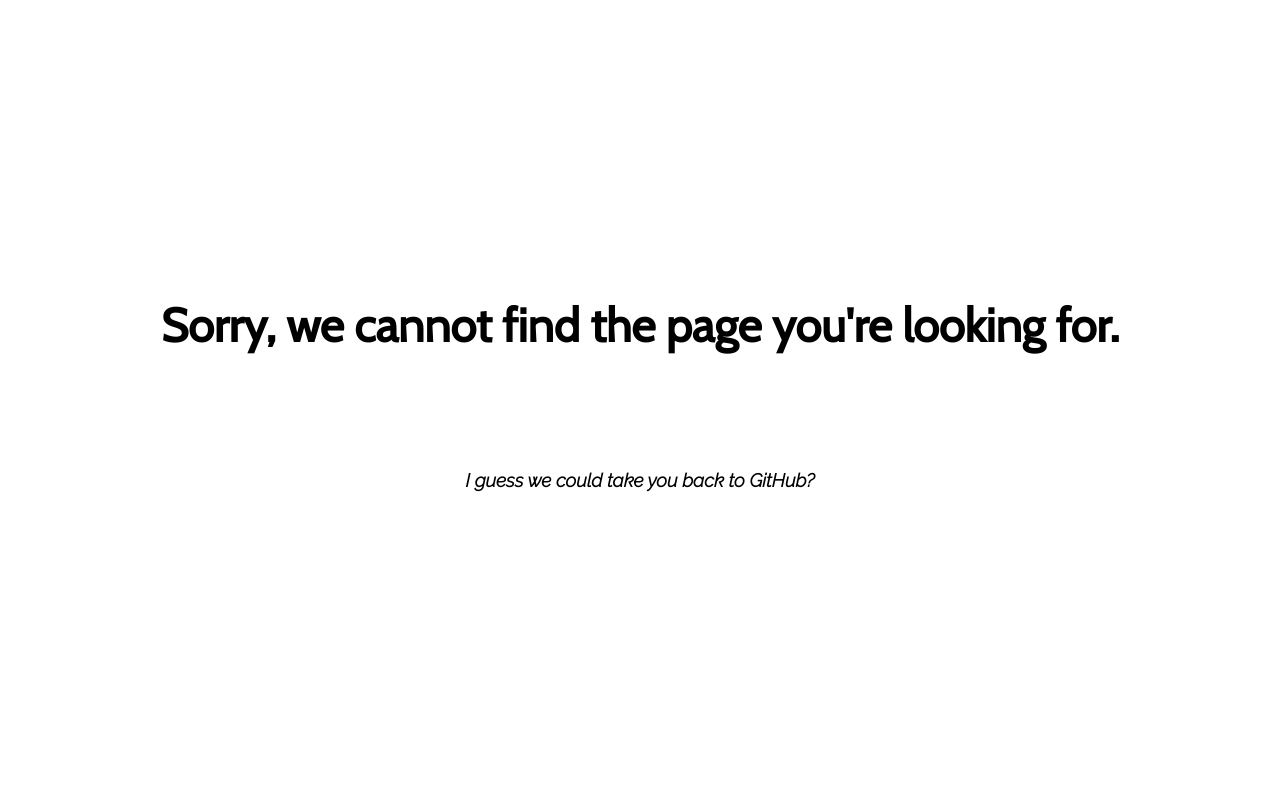
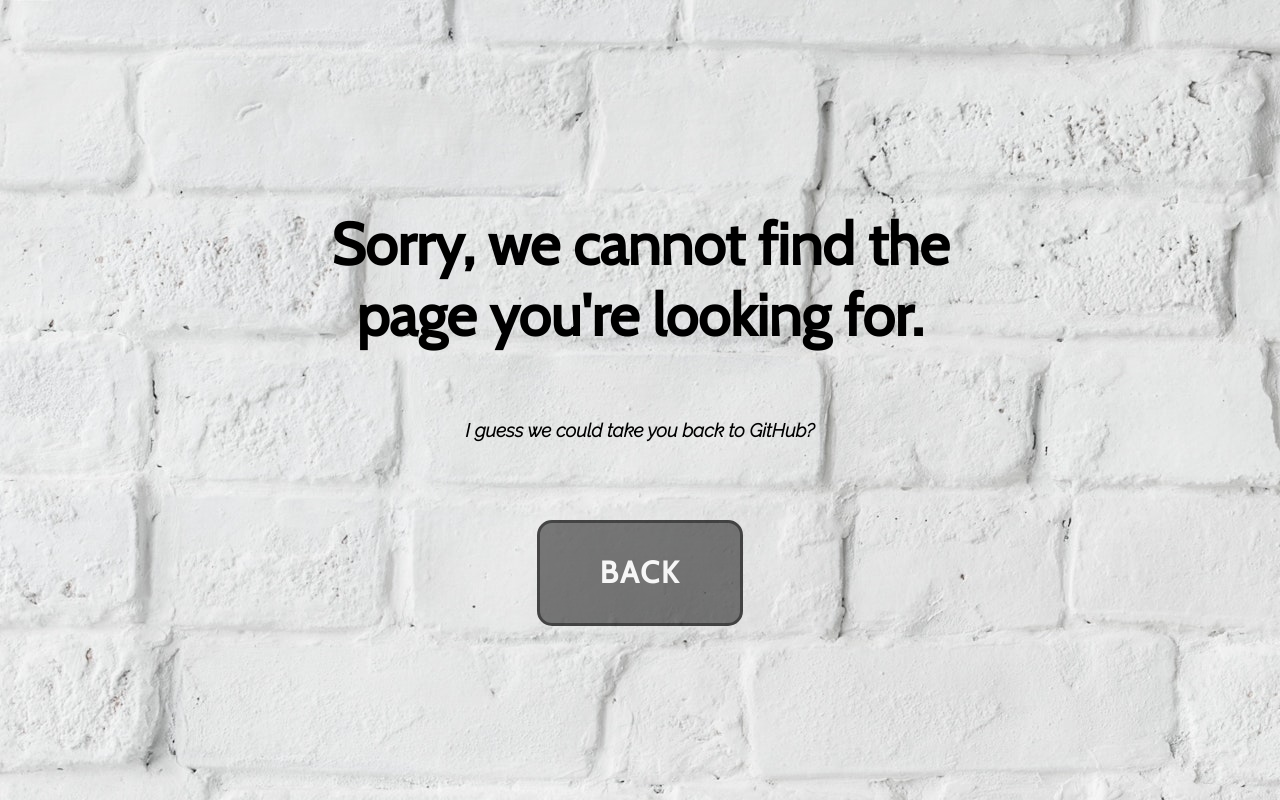
Before and after one commit to Broodco/Learning-Environment, a plain HTML site: page 404_page/main.html in a window 1280 px wide. Drawn offline with nearby package versions, Linux system fonts and the light colour scheme.

Commit message:
button added

```diff
--- a/404_page/main.html
+++ b/404_page/main.html
@@ -17,7 +17,9 @@
 </article>
 </section>
 <section class="button">
-
+<article class="textbutton">
+    <h3>Back</h3>
+</article>
 </section>
 </body>
 </html>
--- a/404_page/style.css
+++ b/404_page/style.css
@@ -3,10 +3,11 @@ body{
     height: 100%;
     width:100vh;
     font-family: Arial, Helvetica, sans-serif;
+    background-image:url("brickwall.jpg")
 }
 section.mainbox{
     height:500px;
-    width:700px;
+    width:100%;
     position: absolute;
     left: 50%;
     top: 50%;
@@ -15,21 +16,47 @@ section.mainbox{
 article.header{
     position: absolute;
     left: 50%;
-    top: 20%;
+    top: 0%;
     transform: translate(-50%, 0%);
     text-align:center;
-    white-space:nowrap;
     font-family: 'Cabin', sans-serif;
-    font-size: 40px;
+    font-size: 50px;
     font-weight:bold;
 }
 article.text{
     position: absolute;
     left: 50%;
-    top: 60%;
+    top: 50%;
     transform: translate(-50%, 0%);
     text-align:center;
     font-family: 'Raleway', sans-serif;
     font-style:italic;
-
 }
+section.button{
+    position: absolute;
+    left: 50%;
+    top: 65%;
+    transform: translate(-50%,0%);
+    height:100px;
+    width:200px;
+    background:rgba(0,0,0,0.7);
+    border-style:solid;
+    border-width:3px;
+    border-color:black;
+    opacity:0.7;
+    border-radius:15px;
+}
+article.textbutton{
+    position:absolute;
+    left: 50%;
+    top: 50%;
+    transform: translate(-50%,-50%);
+    vertical-align:middle;
+    text-align:center;
+    font-family: 'Cabin', sans-serif;
+    color:white;
+    font-size: 26px;
+    font-weight: bold;
+    text-transform: uppercase;
+    letter-spacing:2px;
+}
```
Also changed, not shown: 404_page/brickwall.jpg (added).
